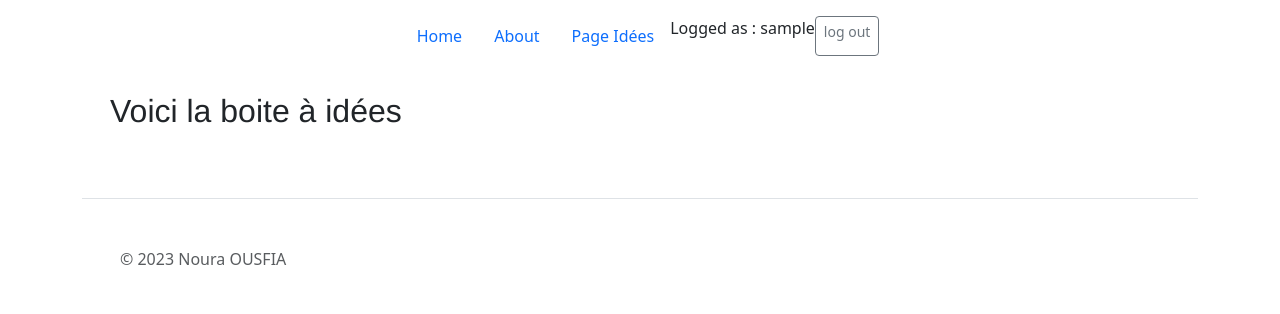
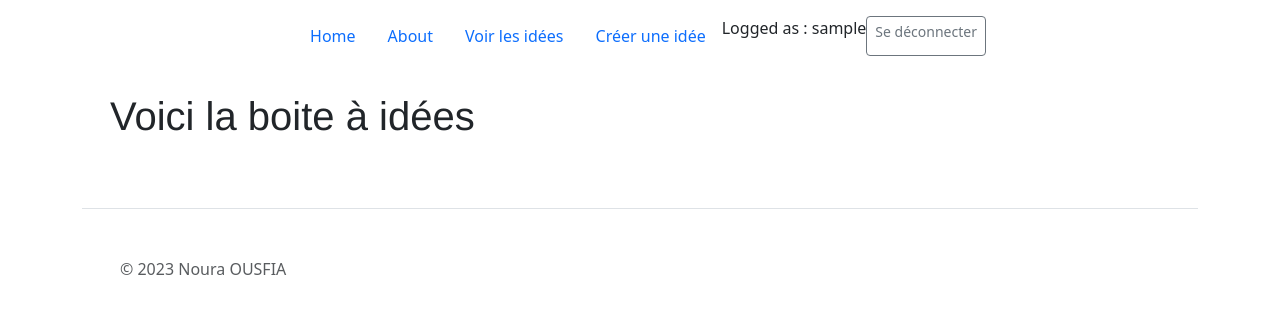
Before and after one commit to Noura-ou/Boite_a_idees, a Django app: page /page_idee/ in a window 1280 px wide. Shown: the top 314 px of the page. Run offline with Django 4.2, Linux system fonts and the light colour scheme; the visitor is signed in with stand-in values (Sample User, id 1); data that the repository does not hold is empty; some libraries are stand-ins or nearby versions.

Commit message:
Page creer idee

```diff
--- a/boiteoutils/main/models.py
+++ b/boiteoutils/main/models.py
@@ -9,7 +9,7 @@ from django.contrib.auth.models import User
 class Idee(models.Model):
     formulation = models.CharField(max_length=100)
     detail = models.CharField(max_length=200, null=True)
-    auteur = models.ForeignKey(User, on_delete=models.CASCADE)
+   # auteur = models.ForeignKey(User, on_delete=models.CASCADE)
 
 
 class Votant(models.Model):
--- a/boiteoutils/main/templates/main/home.html
+++ b/boiteoutils/main/templates/main/home.html
@@ -15,7 +15,8 @@
 		<section>
 			<h2>Super Idées</h2>
 			<div>
-				<img id= "im1" src="https://t4.ftcdn.net/jpg/00/39/00/67/360_F_39006763_VzZ7yU2PzBNzrZax5EFs0lQuZbnrHzxd.jpg" alt="Idée 1">
+                {% comment %} <img  src="{% static 'main/idee.png' %}" alt="Idee"> {% endcomment %}
+				<img id ='im2' src="static/main/idee.png" alt="">
 				<p>Idées</p>
 			</div>
 
--- a/boiteoutils/main/templates/main/page_idee.html
+++ b/boiteoutils/main/templates/main/page_idee.html
@@ -1,13 +1,14 @@
 {% extends 'base.html' %}
 
+{% block  content%}
 
-{% block content %}
-<h2>Voici la boite à idées</h2>
+<h1>Voici la boite à idées</h1>
+
 
 <ul>
-    {% for idee in liste_idees %}
-         <li> {{ idee.auteur}} propose l'idée : {{ idee.formulation}} </li>
+    {% for idee in liste_idee %}
+        <li>{{ idee.auteur }} propose l'idée: {{ idee.formulation }}</li>
     {% endfor %}
+</ul>
 
-</ul>
 {% endblock content %}
--- a/boiteoutils/main/urls.py
+++ b/boiteoutils/main/urls.py
@@ -8,6 +8,7 @@ app_name = "main"
 urlpatterns = [
     path('about/',views.about, name = 'about'),
     path('page_idee/',views.page_idee, name = 'page_idee'),
+    path('creer_idee/',views.creer_idee, name = 'creer_idee'),
     path('',views.home, name = 'home'),
     path('signup/', views.SignupPage.as_view(), name='signup'),
 
--- a/boiteoutils/main/views.py
+++ b/boiteoutils/main/views.py
@@ -1,9 +1,11 @@
-from django.shortcuts import render
+from django.shortcuts import render, redirect
 from .models import Idee
 from django.views.generic import CreateView
 from django.urls import reverse_lazy
 from .forms import UserCreationFormCustom
 from django.contrib.auth.decorators import login_required
+from .forms import IdeaForm
+
 
 # Create your views here.
 def about(request):
@@ -21,6 +23,7 @@ def page_idee(request):
     return render(request,'main/page_idee.html', {'liste_idees': idees})
 
 
+
 class SignupPage(CreateView):
     success_url = reverse_lazy('login')
     template_name = 'registration/signup.html'
@@ -28,3 +31,21 @@ class SignupPage(CreateView):
 
 def login(request):
     return render(request,'registration/login.html')
+
+
+def creer_idee(request):
+    if request.method == 'POST':
+        form = IdeaForm(request.POST)
+        if form.is_valid():
+            formulation=form.cleaned_data['formulation'],
+            detail=form.cleaned_data['detail'],
+            idee = Idee.objects.create(
+                formulation=formulation,
+                detail=detail,
+                auteur= request.user,
+                )
+            #form.save()
+            return redirect('home')
+    else:
+        form = IdeaForm()
+    return render(request, 'main/creer_idee.html', {'form': form})
--- a/boiteoutils/static/main/style.css
+++ b/boiteoutils/static/main/style.css
@@ -31,10 +31,12 @@ nav ul {
     list-style: none;
     font-weight: bold;
 }
-#im1 {
-    width: 70%;
+#im2 {
+    width: 50%;
     object-fit: cover;
+    margin-left: 20px;
 }
+
 
 /* figure {
     width: 100%;
--- a/boiteoutils/templates/base.html
+++ b/boiteoutils/templates/base.html
@@ -6,7 +6,7 @@
     <meta http-equiv="X-UA-Compatible" content="IE=edge">
     <meta name="viewport" content="width=device-width, initial-scale=1.0">
     <title>Document</title>
-    <link rel="stylesheet" href="{% static 'reset.css' %}"/>
+    <link rel="stylesheet" href="{% static 'main/reset.css' %}"/>
     <link rel="stylesheet" href="{% static 'main/style.css' %}"/>
 
 
--- a/boiteoutils/templates/includes/header.html
+++ b/boiteoutils/templates/includes/header.html
@@ -13,16 +13,21 @@
         </li>
 
         <li class="nav-item"><a href="{% url 'main:page_idee'%}"
-            class="nav-link {% if request.path == 'page_idee/' %}active{% endif %}"  aria-current="page">Page Idées</a>
+            class="nav-link {% if request.path == 'page_idee/' %}active{% endif %}"  aria-current="page">Voir les idées</a>
         </li>
+
+        <li class="nav-item"><a href="{% url 'main:creer_idee'%}"
+            class="nav-link {% if request.path == 'creer_idee/' %}active{% endif %}"  aria-current="page">Créer une idée</a>
+        </li>
+
 
 
         {% if user.is_authenticated %}
             <span class="nav-bar-text">Logged as : {{user.get_username}}</span>
-             <a class="btn btn-sm btn-outline-secondary" href='/accounts/logout'>log out</a>
+             <a class="btn btn-sm btn-outline-secondary" href='/accounts/logout'>Se déconnecter</a>
         {% else %}
         <span class="nav-bar-text">You are not logged in</span>
-        <a class="btn btn-sm btn-outline-secondary" href="{% url 'login' %}">login</a>
+        <a class="btn btn-sm btn-outline-secondary" href="{% url 'login' %}">Se Connecter</a>
         {% endif %}
 
       </ul>
```
Also changed, not shown: boiteoutils/main/forms.py (+11 -0 lines), boiteoutils/main/templates/main/creer_idee.html (added, +14 -0 lines), boiteoutils/static/main/idee.png (added).
